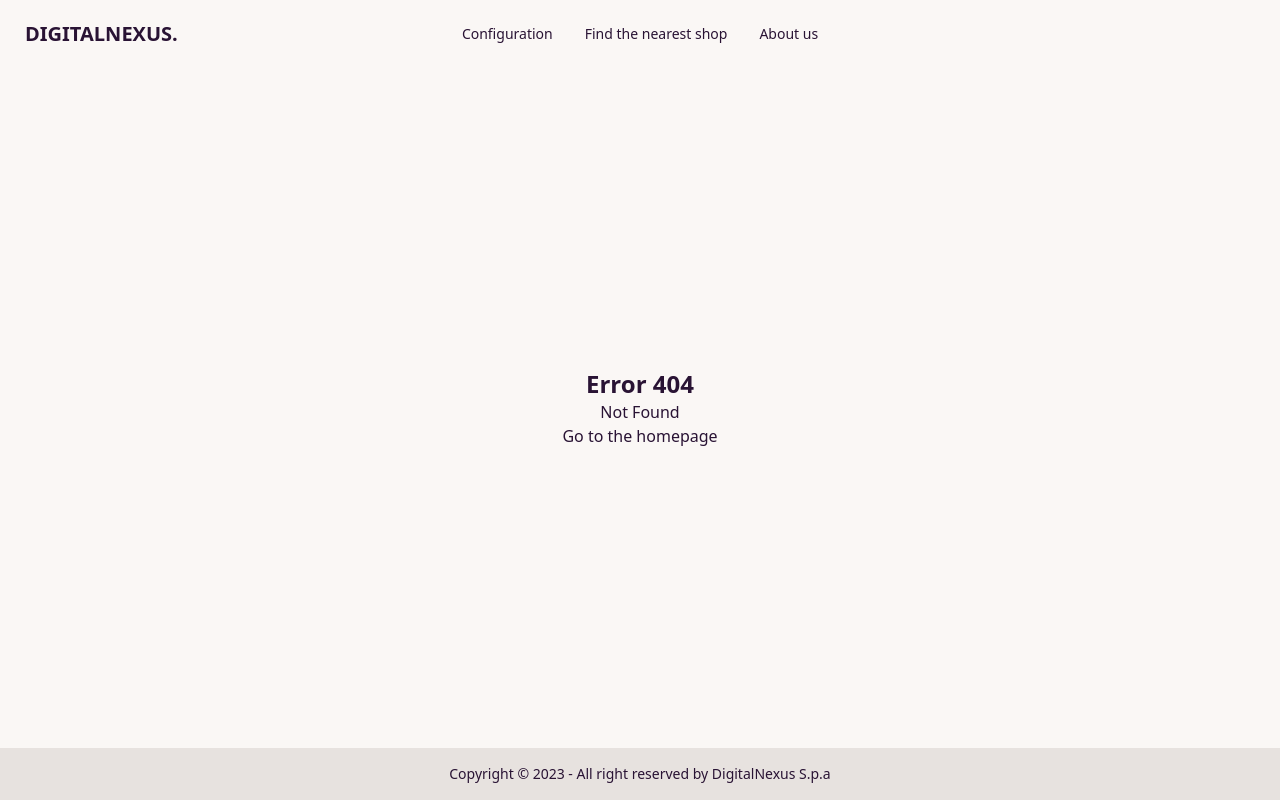
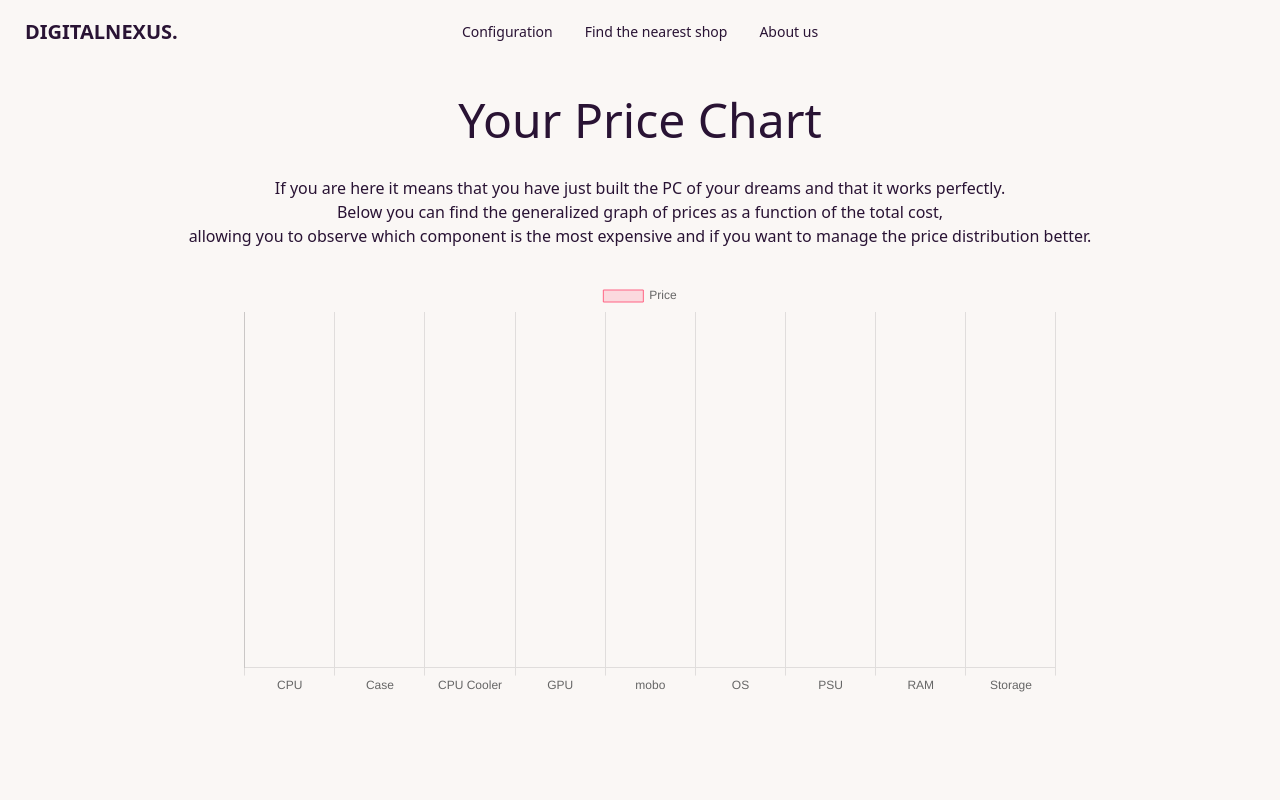
Before and after one commit to d-lungu/DigitalNexus, a SvelteKit app: page /chart in a window 1280 px wide. Before the commit this address had no page. Shown: the top 800 px of the page. Built offline with nearby package versions, Linux system fonts and the light colour scheme; some icons are missing.

Commit message:
code refactoring, removed some useless stuff

```diff
--- a/src/routes/grafico/+page.svelte
+++ b/src/routes/chart/+page.svelte
@@ -1,11 +1,5 @@
 <script>
     import { browser } from '$app/environment'
-    import MdiTrash from 'virtual:icons/mdi/trash'
-    import {
-        goBack,
-        roundToTwoDigits,
-        addItemToCart,
-    } from '$lib/configurationHelper.js'
     import Chart from 'chart.js/auto'
     import { onMount } from 'svelte'
 
--- a/src/routes/pick-parts/+page.svelte
+++ b/src/routes/pick-parts/+page.svelte
@@ -300,7 +300,7 @@
     <!-- bottom buttons -->
     <div class="container flex flex-row text-center shadow">
         <div class="basis-1/2 py-8">
-            <a href="/grafico"><button class="btn"> Price Chart</button></a>
+            <a href="/chart"><button class="btn"> Price Chart</button></a>
         </div>
         <div class="basis-1/2 py-8">
             <button class="btn" on:click={addAllItemsToCart}>Add to cart</button
--- a/src/routes/test/+page.svelte
+++ /dev/null
@@ -1,7 +0,0 @@
-<script>
-    import LeafletMap from '$lib/LeafletMap.svelte'
-</script>
-
-<main>
-    <LeafletMap />
-</main>
```
Also changed, not shown: src/routes/find-us/+page.svelte (deleted).
